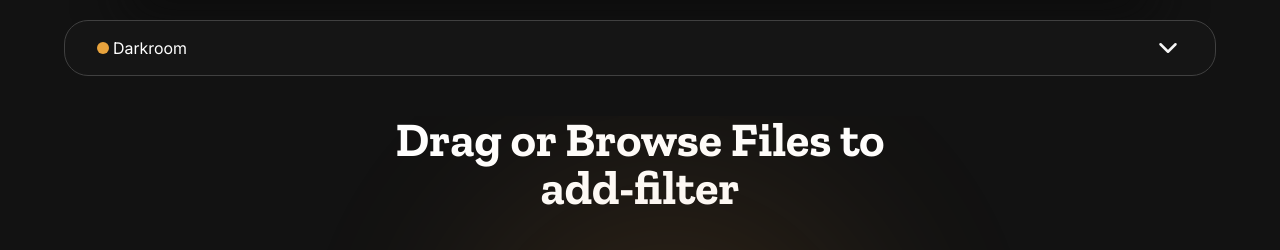
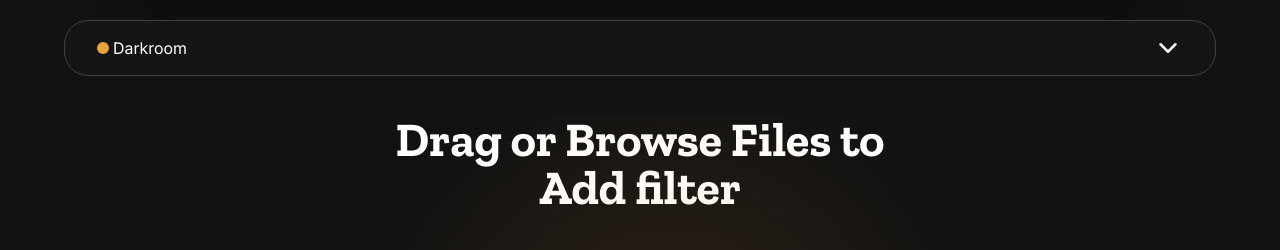
Before and after one commit to ibrahimhere47/Darkroom-v2, a React (Vite) app: page /tools/add-filter in a window 1280 px wide. Shown: the top 250 px of the page. Built offline with nearby package versions, Linux system fonts and the light colour scheme.

Commit message:
Added proper capitilaztion and removed dashes from empty tool title

```diff
--- a/src/components/tool-page-comps/ToolPageEmptyLook.jsx
+++ b/src/components/tool-page-comps/ToolPageEmptyLook.jsx
@@ -1,4 +1,4 @@
-import React, { Suspense, useRef } from 'react'
+import React, { Suspense, useEffect, useRef, useState } from 'react'
 import { useParams } from 'react-router-dom'
 import { useGSAP } from '@gsap/react'
 import gsap from 'gsap'
@@ -34,6 +34,15 @@ const ToolPageEmptyLook = (props) => {
 
     if (!tool) return <ToolPageNotFound />
 
+    const [title, setTitle] = useState('')
+
+    useEffect(() => {
+        const a = tool.id.replace('-', ' ');
+        const b = a.charAt(0);
+        const c = a.replace(b, b.toUpperCase());
+        setTitle(c)
+    })
+
     return (
         <Layout>
                 <div className='mt-15' />
@@ -55,7 +64,7 @@ const ToolPageEmptyLook = (props) => {
 
                     <div className="text-center max-w-lg mb-5 md:mb-8 xl:mb-10">
                         <h1 className="text-3xl sm:text-5xl font-zilla flex flex-wrap justify-center gap-x-3 gap-y-1">
-                            Drag or Browse Files to {tool.id}
+                            Drag or Browse Files to {title}
                         </h1>
                     </div>
 
```
